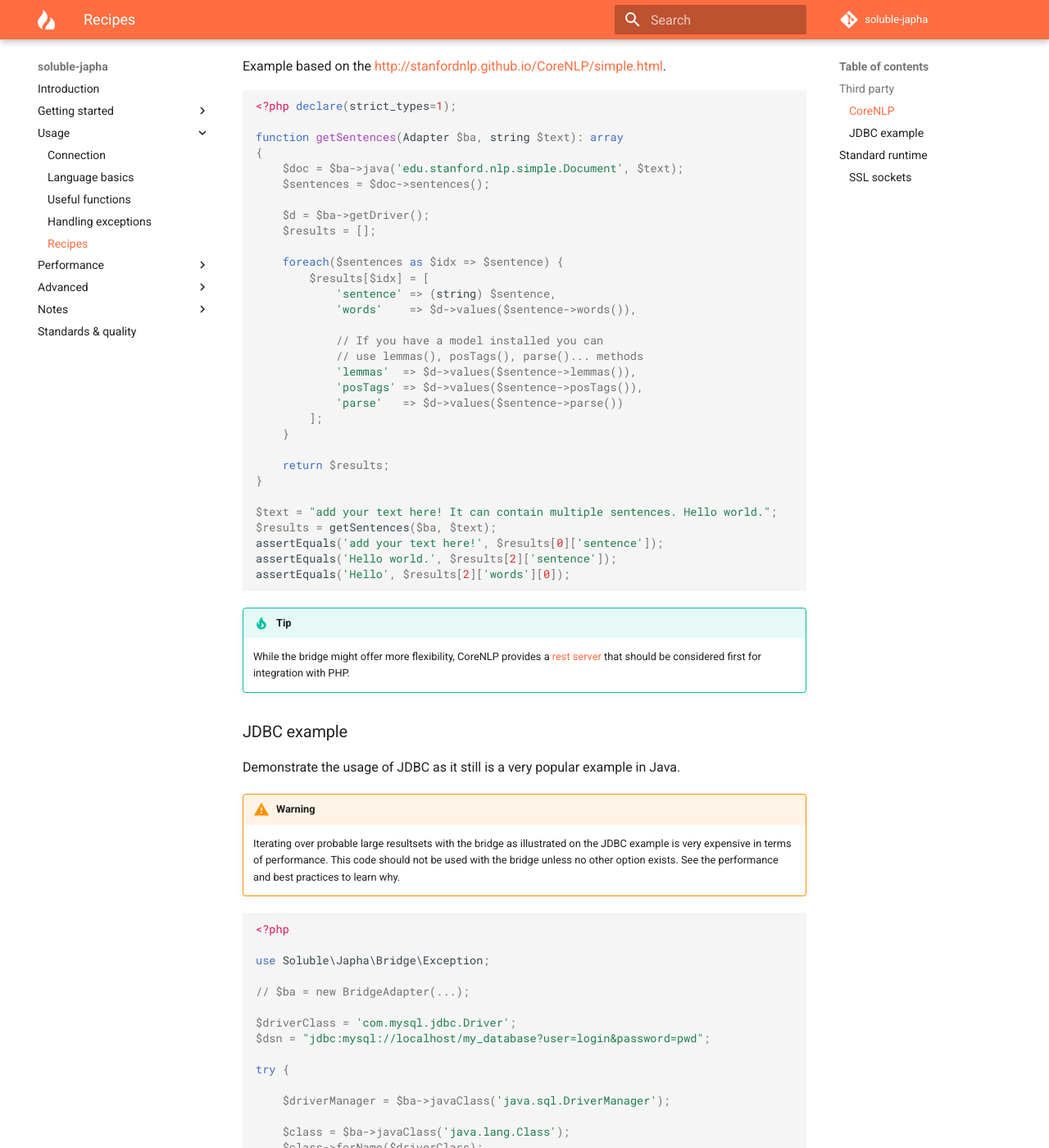
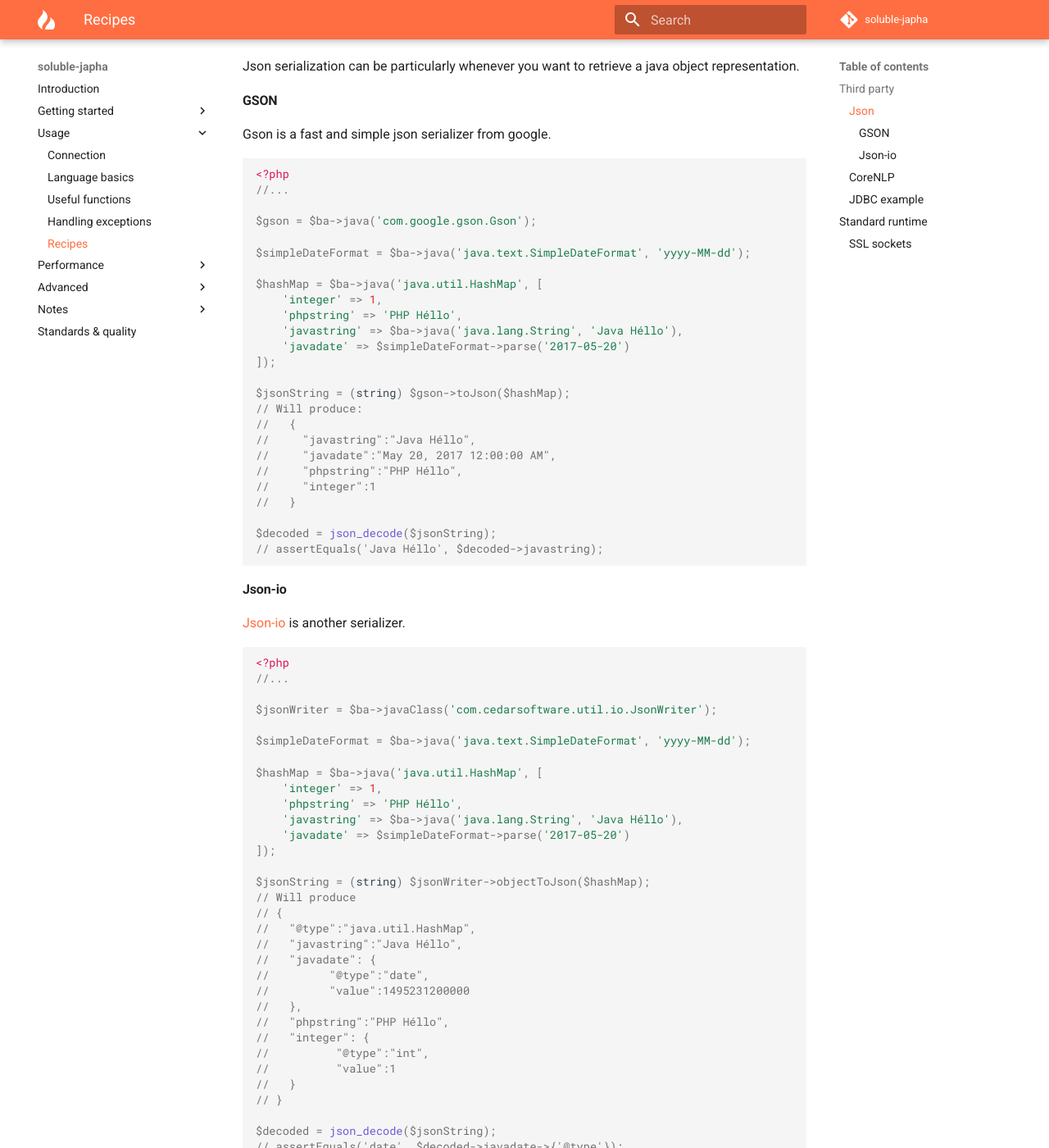
Before and after one commit to belgattitude/soluble-japha, an MkDocs documentation site: the page built from doc/language_recipes.md, in a window 1280 px wide and 1400 px high, scrolled down 531 px. Shown: the whole window at 82% size. Built offline with MkDocs 1.6.1 and Material for MkDocs 9.7.7, drawn with Linux system fonts in a browser that asks for light colours; comment, search, counter and statistics services are not loaded; old or Windows-style settings are respelled for this version of MkDocs; some of the changed text lies outside the part shown.

Commit message:
Experiment object serialization (gson), working on #40

````diff
--- a/doc/language_recipes.md
+++ b/doc/language_recipes.md
@@ -16,6 +16,87 @@ The following examples are based on third-party Java libraries.
     [building](./install_server.md) your own Javabridge server.
     *(pre-made init-scripts are available [here](https://github.com/belgattitude/php-java-bridge/blob/master/init-scripts/README.md)).*
 
+
+### Json
+
+Json serialization can be particularly whenever you want to retrieve
+a java object representation.
+
+
+#### GSON
+
+Gson is a fast and simple json serializer from google.
+
+
+```php
+<?php
+//...
+
+$gson = $ba->java('com.google.gson.Gson');
+
+$simpleDateFormat = $ba->java('java.text.SimpleDateFormat', 'yyyy-MM-dd');
+
+$hashMap = $ba->java('java.util.HashMap', [
+    'integer' => 1,
+    'phpstring' => 'PHP Héllo',
+    'javastring' => $ba->java('java.lang.String', 'Java Héllo'),
+    'javadate' => $simpleDateFormat->parse('2017-05-20')
+]);
+
+$jsonString = (string) $gson->toJson($hashMap);
+// Will produce:
+//   {
+//     "javastring":"Java Héllo",
+//     "javadate":"May 20, 2017 12:00:00 AM",
+//     "phpstring":"PHP Héllo",
+//     "integer":1
+//   }
+
+$decoded = json_decode($jsonString);
+// assertEquals('Java Héllo', $decoded->javastring);
+
+```
+
+#### Json-io
+
+[Json-io](https://github.com/jdereg/json-io) is another serializer.
+
+```php
+<?php
+//...
+
+$jsonWriter = $ba->javaClass('com.cedarsoftware.util.io.JsonWriter');
+
+$simpleDateFormat = $ba->java('java.text.SimpleDateFormat', 'yyyy-MM-dd');
+
+$hashMap = $ba->java('java.util.HashMap', [
+    'integer' => 1,
+    'phpstring' => 'PHP Héllo',
+    'javastring' => $ba->java('java.lang.String', 'Java Héllo'),
+    'javadate' => $simpleDateFormat->parse('2017-05-20')
+]);
+
+$jsonString = (string) $jsonWriter->objectToJson($hashMap);
+// Will produce
+// {
+//   "@type":"java.util.HashMap",
+//   "javastring":"Java Héllo",
+//   "javadate": {
+//         "@type":"date",
+//         "value":1495231200000
+//   },
+//   "phpstring":"PHP Héllo",
+//   "integer": {
+//          "@type":"int",
+//          "value":1
+//   }
+// }
+
+$decoded = json_decode($jsonString);
+// assertEquals('date', $decoded->javadate->{'@type'});
+// assertEquals('Java Héllo', $decoded->javastring);
+
+```
 
 ### CoreNLP
 
````
Also changed, not shown: 2 other files.
